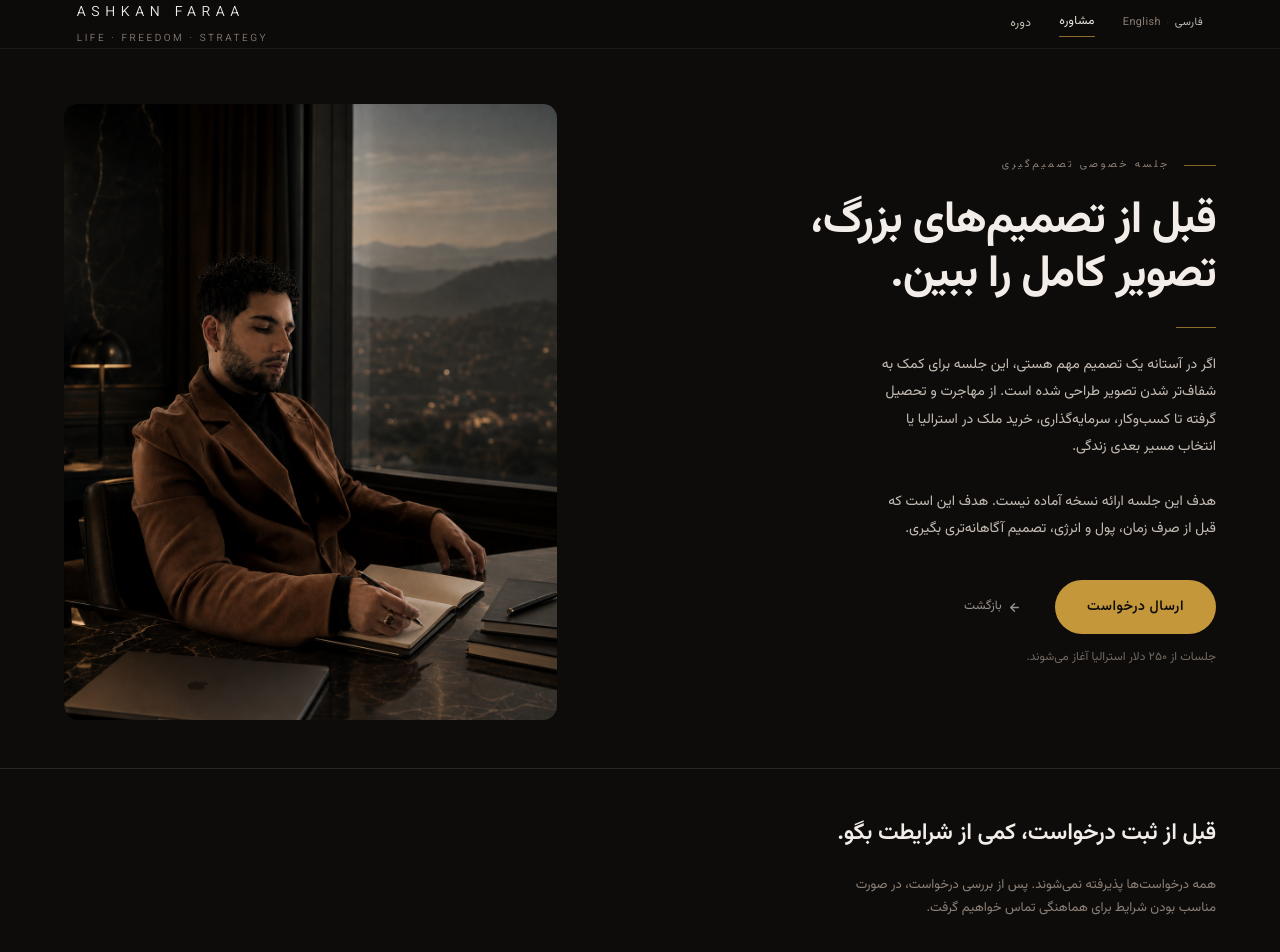
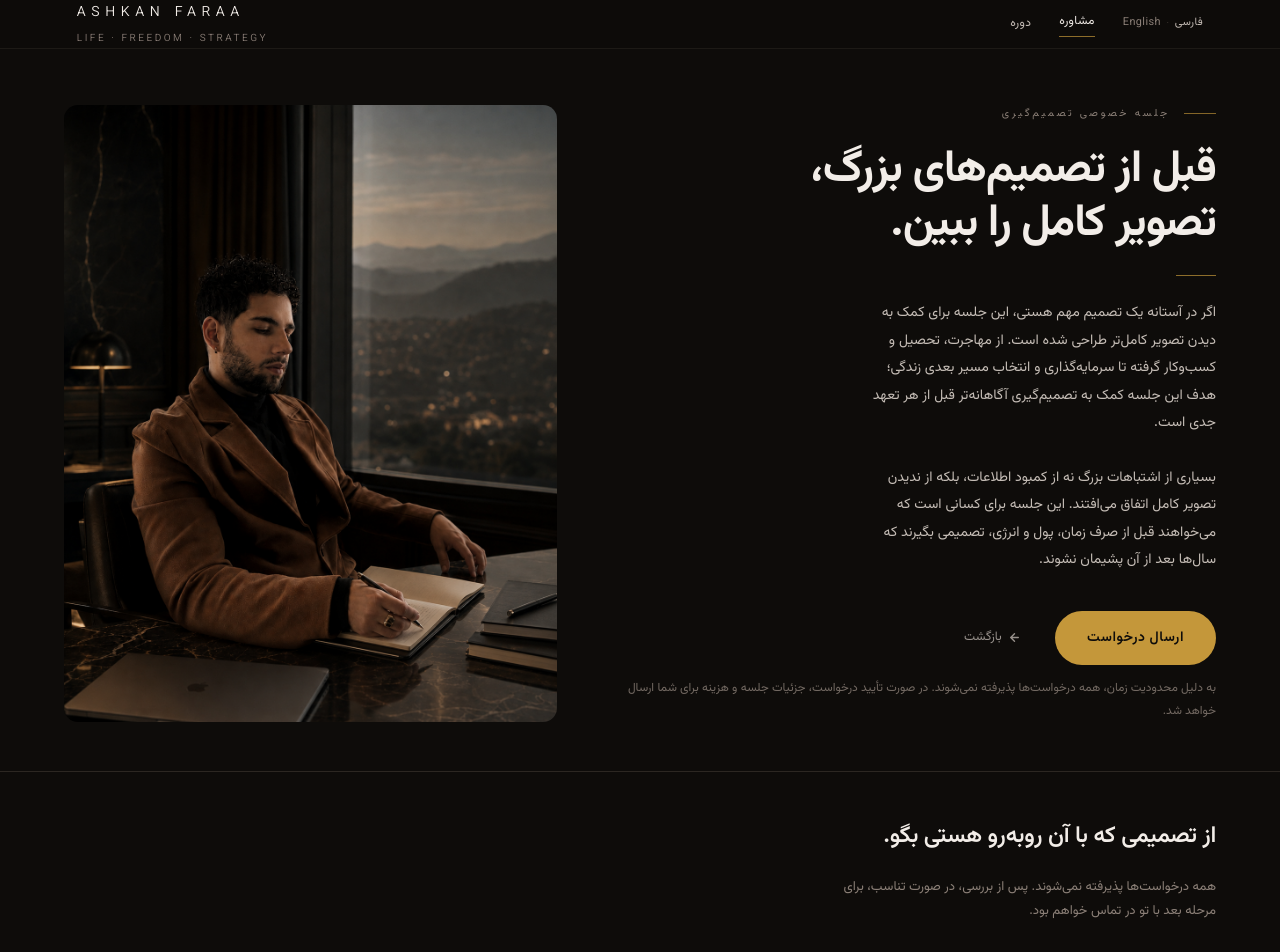
Before and after one commit to ashkanfara/ashkanfaraa.com, a Next.js app: page /consultation in a window 1280 px wide. Shown: the top 952 px of the page. Built offline with nearby package versions, Linux system fonts and the light colour scheme.

Commit message:
Reposition Persian consultation page — remove pricing, application-based framing

```diff
--- a/src/app/consultation/page.tsx
+++ b/src/app/consultation/page.tsx
@@ -5,7 +5,7 @@ import { ConsultationForm } from '@/components/sections/ConsultationForm'
 
 export const metadata: Metadata = {
   title: 'جلسه خصوصی تصمیم‌گیری — اشکان فارا',
-  description: 'قبل از تصمیم‌های بزرگ، تصویر کامل را ببین. جلسه خصوصی با اشکان فارا درباره مهاجرت، تحصیل، کار و فرصت‌های بین‌المللی.',
+  description: 'قبل از تصمیم‌های بزرگ، تصویر کامل را ببین. جلسه خصوصی برای کسانی که می‌خواهند قبل از تعهد، با دیدِ کامل‌تری تصمیم بگیرند.',
 }
 
 const PAD = 'clamp(1rem, 5vw, 4rem)'
@@ -72,9 +72,9 @@ export default function ConsultationPage() {
               marginBottom: '2.25rem',
               maxWidth: '44ch',
             }}>
-              اگر در آستانه یک تصمیم مهم هستی، این جلسه برای کمک به شفاف‌تر شدن تصویر طراحی شده است. از مهاجرت و تحصیل گرفته تا کسب‌وکار، سرمایه‌گذاری، خرید ملک در استرالیا یا انتخاب مسیر بعدی زندگی.
+              اگر در آستانه یک تصمیم مهم هستی، این جلسه برای کمک به دیدن تصویر کامل‌تر طراحی شده است. از مهاجرت، تحصیل و کسب‌وکار گرفته تا سرمایه‌گذاری و انتخاب مسیر بعدی زندگی؛ هدف این جلسه کمک به تصمیم‌گیری آگاهانه‌تر قبل از هر تعهد جدی است.
               <br /><br />
-              هدف این جلسه ارائه نسخه آماده نیست. هدف این است که قبل از صرف زمان، پول و انرژی، تصمیم آگاهانه‌تری بگیری.
+              بسیاری از اشتباهات بزرگ نه از کمبود اطلاعات، بلکه از ندیدن تصویر کامل اتفاق می‌افتند. این جلسه برای کسانی است که می‌خواهند قبل از صرف زمان، پول و انرژی، تصمیمی بگیرند که سال‌ها بعد از آن پشیمان نشوند.
             </p>
 
             {/* CTA row: primary action + back link */}
@@ -109,7 +109,7 @@ export default function ConsultationPage() {
               </a>
             </div>
             <p style={{ fontSize: '0.75rem', color: 'var(--subtle)', margin: 0, opacity: 0.8 }}>
-              جلسات از ۲۵۰ دلار استرالیا آغاز می‌شوند.
+              به دلیل محدودیت زمان، همه درخواست‌ها پذیرفته نمی‌شوند. در صورت تأیید درخواست، جزئیات جلسه و هزینه برای شما ارسال خواهد شد.
             </p>
           </div>
 
@@ -135,7 +135,7 @@ export default function ConsultationPage() {
           color: 'var(--foreground)',
           marginBottom: '1.5rem',
         }}>
-          قبل از ثبت درخواست، کمی از شرایطت بگو.
+          از تصمیمی که با آن روبه‌رو هستی بگو.
         </h2>
 
         <p style={{
@@ -145,7 +145,7 @@ export default function ConsultationPage() {
           marginBottom: '2rem',
           maxWidth: '52ch',
         }}>
-          همه درخواست‌ها پذیرفته نمی‌شوند. پس از بررسی درخواست، در صورت مناسب بودن شرایط برای هماهنگی تماس خواهیم گرفت.
+          همه درخواست‌ها پذیرفته نمی‌شوند. پس از بررسی، در صورت تناسب، برای مرحله بعد با تو در تماس خواهم بود.
         </p>
 
         <ConsultationForm />
```
